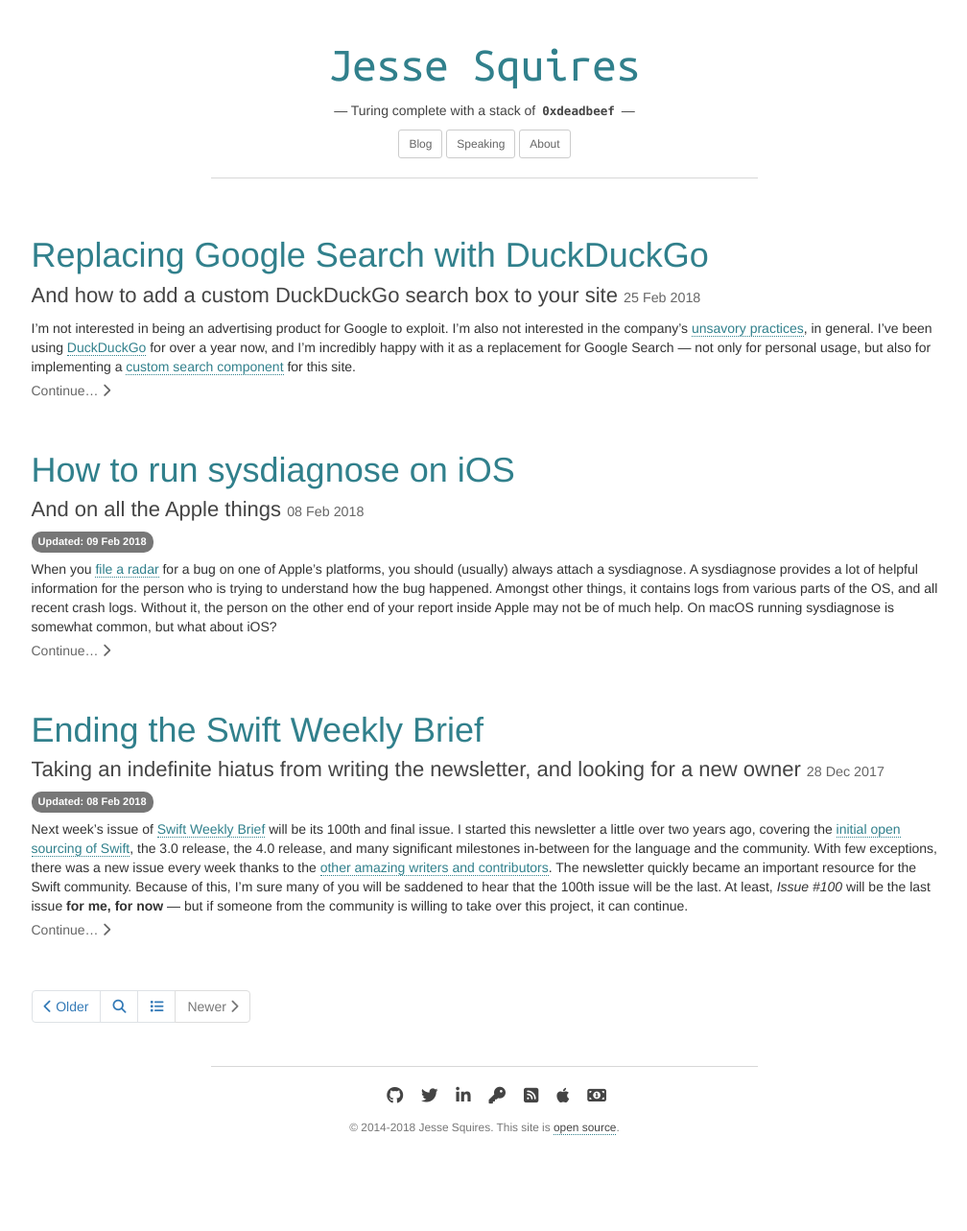
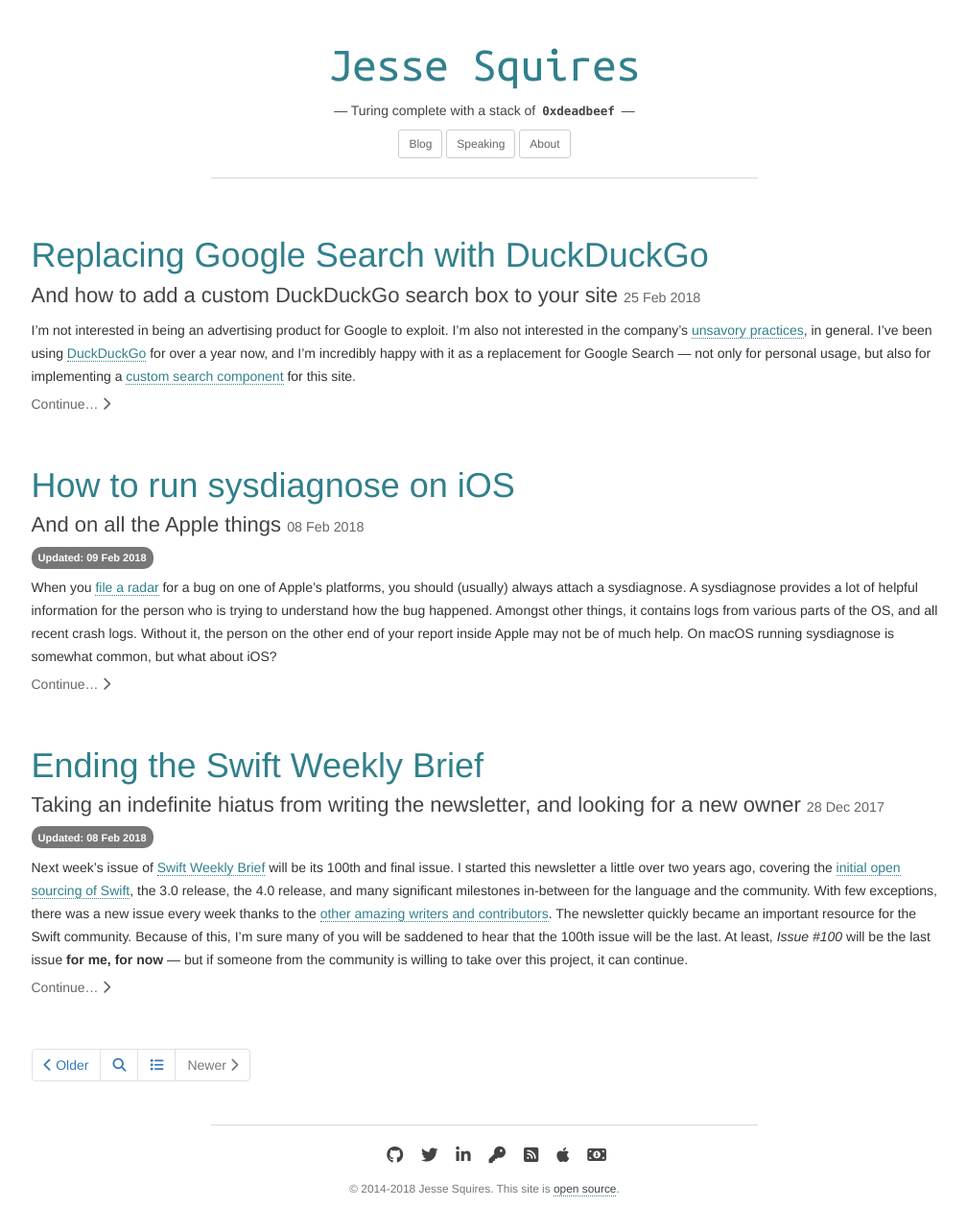
Before and after one commit to jessesquires/jessesquires.com, a Jekyll site: the page built from index.html, in a window 1280 px wide. Shown: the whole page at 96% size, without its empty margins (135-1143 px from the left). Built offline with Jekyll 4.4.1, drawn with Linux system fonts in a browser that asks for light colours; nearby versions of some CDN libraries; library files that are not in the unit come from our copies; the list of posts is cut into pages by our own code; before the commit the page ends 1217 px from its top, so only the background shows below that.

Commit message:
line heights

```diff
--- a/css/style.css
+++ b/css/style.css
@@ -7,6 +7,7 @@
 
 body p {
     font-size: 14px;
+    line-height: 24px;
     padding: 0.25rem 0rem 0.25rem 0rem;
 }
 
@@ -48,6 +49,10 @@
 
 pre code {
     font-size: 13px;
+}
+
+.badge p {
+    line-height: 12px;
 }
 
 /* SEARCH */
```
